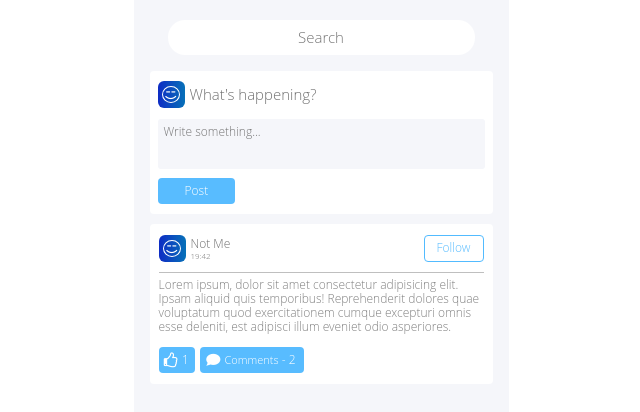
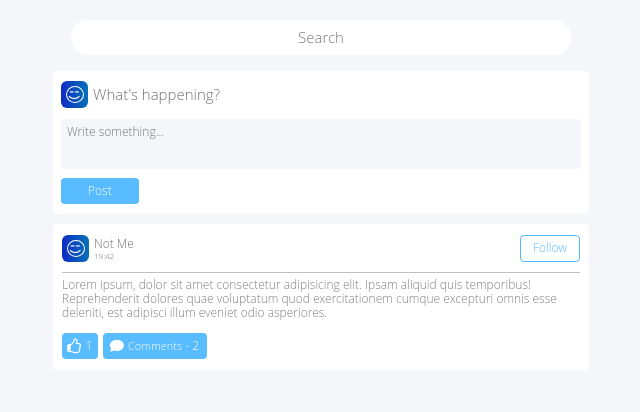
Before and after one commit to frentsel/angular-mobile, an Angular app: page / in a window 1280 px wide. Shown: the top 412 px of the page, without its empty margins (319-959 px from the left). Built offline with nearby package versions, Linux system fonts and the light colour scheme.

Commit message:
skipped app.component unit test

```diff
--- a/src/app/app.component.scss
+++ b/src/app/app.component.scss
@@ -1,6 +1,7 @@
 :host {
   margin: 0 auto;
-  width: 375px;
+  min-width: 240px;
+  max-width: 568px;
   background: #f5f6fa;
   min-height: 100%;
   display: flex;
--- a/src/styles.css
+++ b/src/styles.css
@@ -395,4 +395,5 @@ body {
   font-size: 12px;
   font-weight: 200;
   color: grey;
+  background: #f5f6fa;
 }
```
Also changed, not shown: 2 other files (tests, documents, lock files or other folders).
